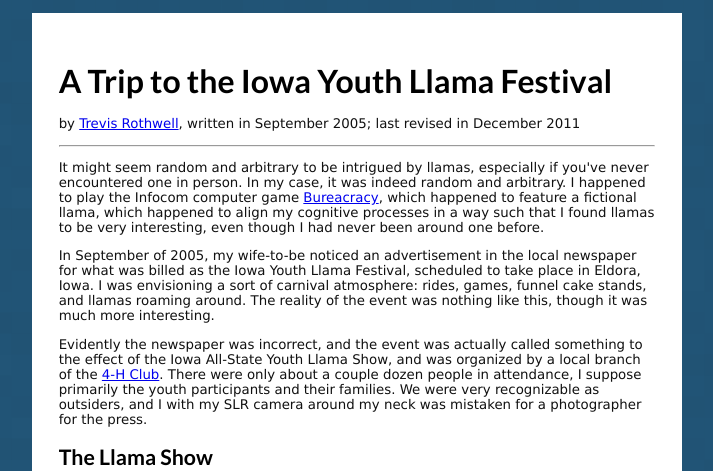
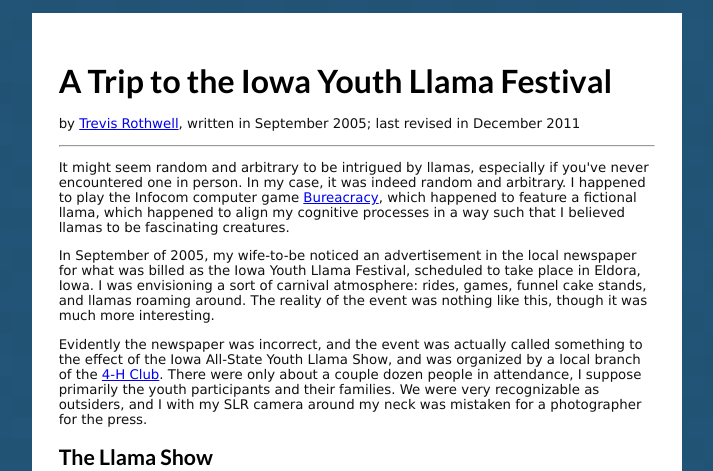
Before and after one commit to tjr/tjr.github.com, a Jekyll site: the page writing/llama-festival.html, which Jekyll copies as it is, in a window 1280 px wide and 900 px high, cut to the strip 0-471 px from the top of the window. Shown: the whole strip, without its empty margins (283-996 px from the left). Built offline with Jekyll 4.4.1, drawn with Linux system fonts in a browser that asks for light colours.

Commit message:
Update writing/llama-festival.html

```diff
--- a/writing/llama-festival.html
+++ b/writing/llama-festival.html
@@ -18,8 +18,7 @@ It might seem random and arbitrary to be intrigued by llamas, especially if you'
 never encountered one in person. In my case, it was indeed random and arbitrary. I
 happened to play the Infocom computer game <a href="http://www.csd.uwo.ca/Infocom/bureaucracy.html">Bureacracy</a>,
 which happened to feature a fictional llama, which happened to align my cognitive processes
-in a way such that I found llamas to be very interesting, even though I had never been
-around one before.
+in a way such that I believed llamas to be fascinating creatures.
 
 <p>
 In September of 2005, my wife-to-be noticed an advertisement in the local newspaper for
```
